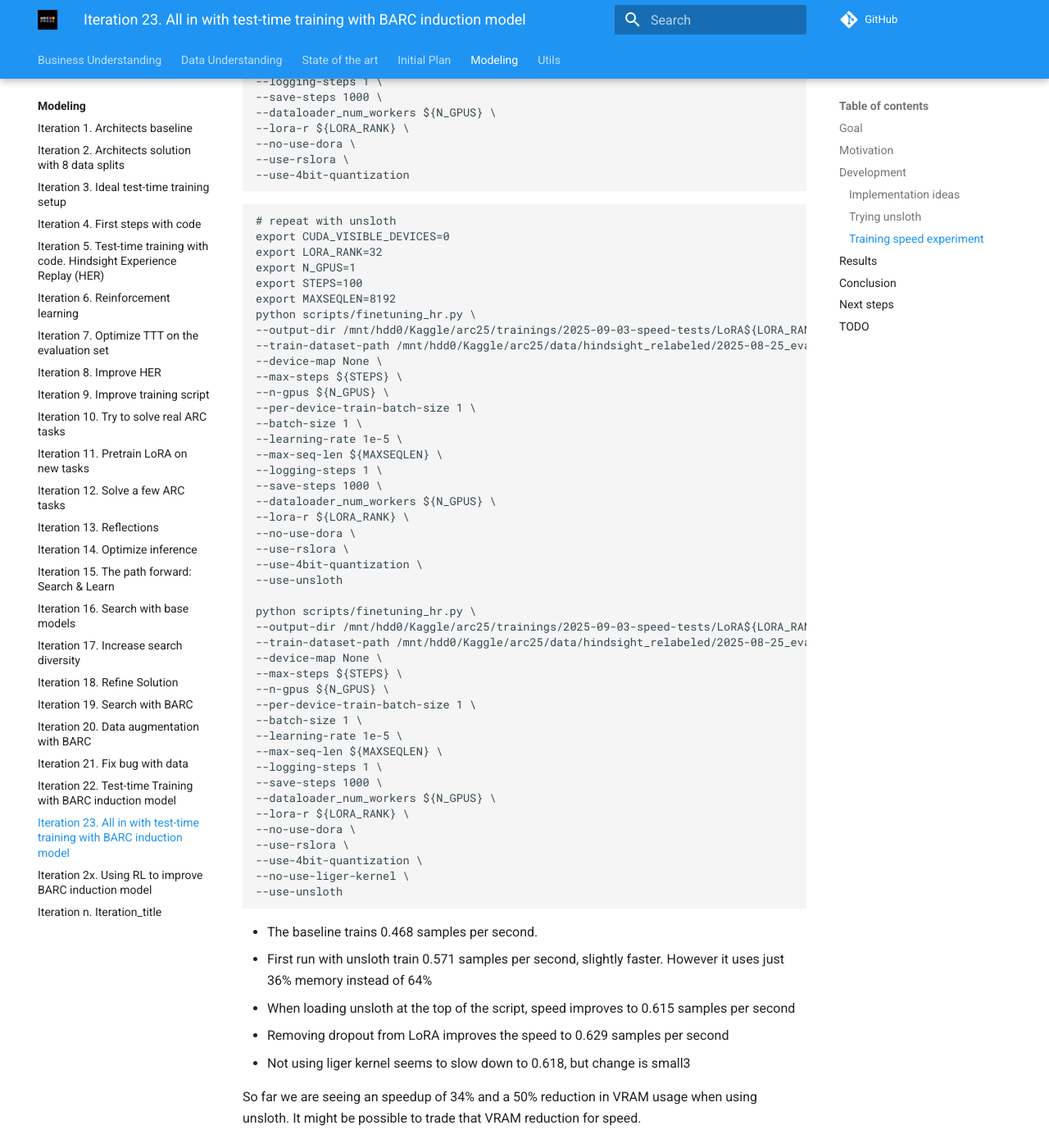
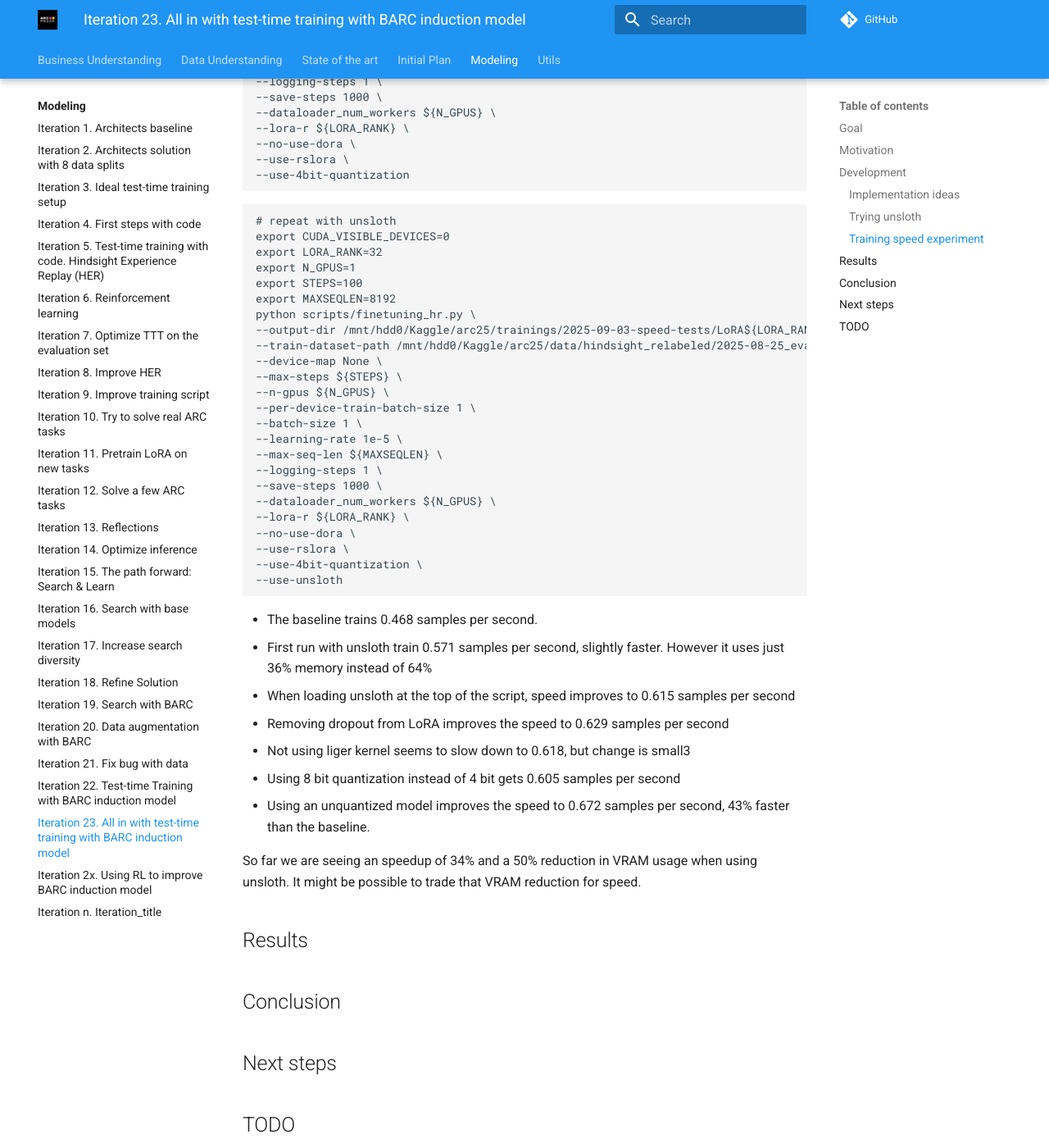
Before and after one commit to ironbar/arc25, an MkDocs documentation site: the page built from docs/modeling/Iteration_23_ttt_BARC_v2.md, in a window 1280 px wide and 1400 px high, scrolled down 1555 px. Shown: the whole window at 82% size. Built offline with MkDocs 1.6.1 and Material for MkDocs 9.7.7, drawn with Linux system fonts in a browser that asks for light colours; comment, search, counter and statistics services are not loaded.

Commit message:
additional improvements with unsloth

````diff
--- a/docs/modeling/Iteration_23_ttt_BARC_v2.md
+++ b/docs/modeling/Iteration_23_ttt_BARC_v2.md
@@ -99,26 +99,6 @@ python scripts/finetuning_hr.py \
 --use-rslora \
 --use-4bit-quantization \
 --use-unsloth
-
-python scripts/finetuning_hr.py \
---output-dir /mnt/hdd0/Kaggle/arc25/trainings/2025-09-03-speed-tests/LoRA${LORA_RANK}_${STEPS}steps_unsloth-remove-liger \
---train-dataset-path /mnt/hdd0/Kaggle/arc25/data/hindsight_relabeled/2025-08-25_evaluation-no-data-augmentation-77.json \
---device-map None \
---max-steps ${STEPS} \
---n-gpus ${N_GPUS} \
---per-device-train-batch-size 1 \
---batch-size 1 \
---learning-rate 1e-5 \
---max-seq-len ${MAXSEQLEN} \
---logging-steps 1 \
---save-steps 1000 \
---dataloader_num_workers ${N_GPUS} \
---lora-r ${LORA_RANK} \
---no-use-dora \
---use-rslora \
---use-4bit-quantization \
---no-use-liger-kernel \
---use-unsloth
 ```
 
 - The baseline trains 0.468 samples per second.
@@ -126,6 +106,8 @@ python scripts/finetuning_hr.py \
 - When loading unsloth at the top of the script, speed improves to 0.615 samples per second
 - Removing dropout from LoRA improves the speed to 0.629 samples per second
 - Not using liger kernel seems to slow down to 0.618, but change is small3
+- Using 8 bit quantization instead of 4 bit gets 0.605 samples per second
+- Using an unquantized model improves the speed to 0.672 samples per second, 43% faster than the baseline.
 
 So far we are seeing an speedup of 34% and a 50% reduction in VRAM usage when using unsloth. It might
 be possible to trade that VRAM reduction for speed.
````
Also changed, not shown: 2 other files.
